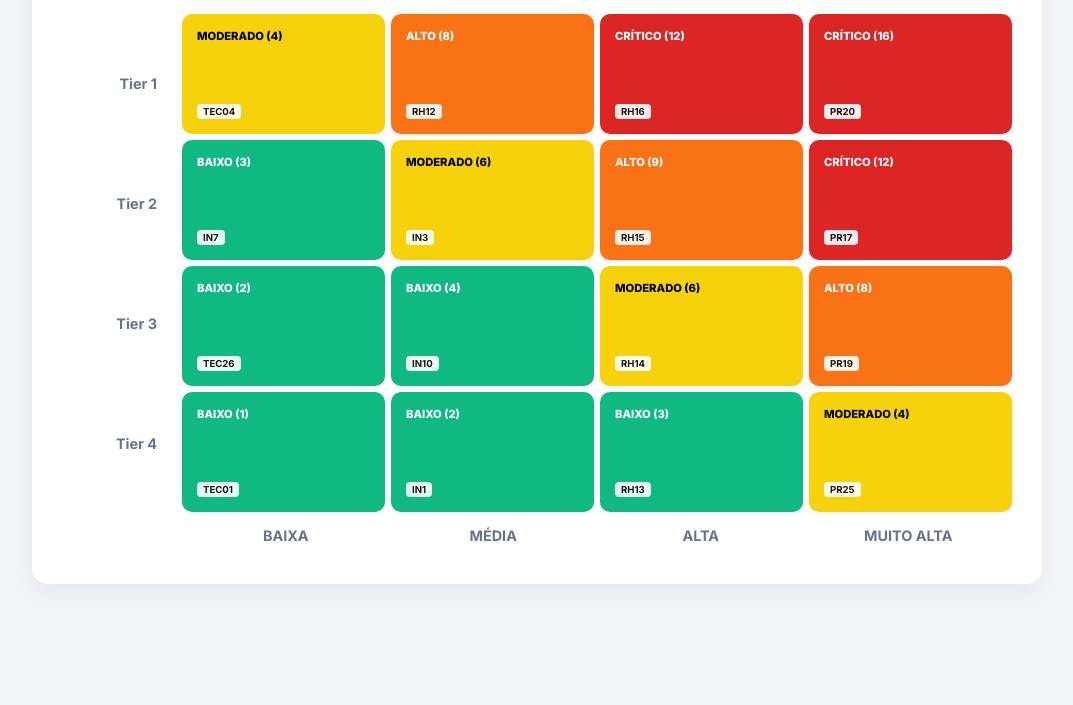
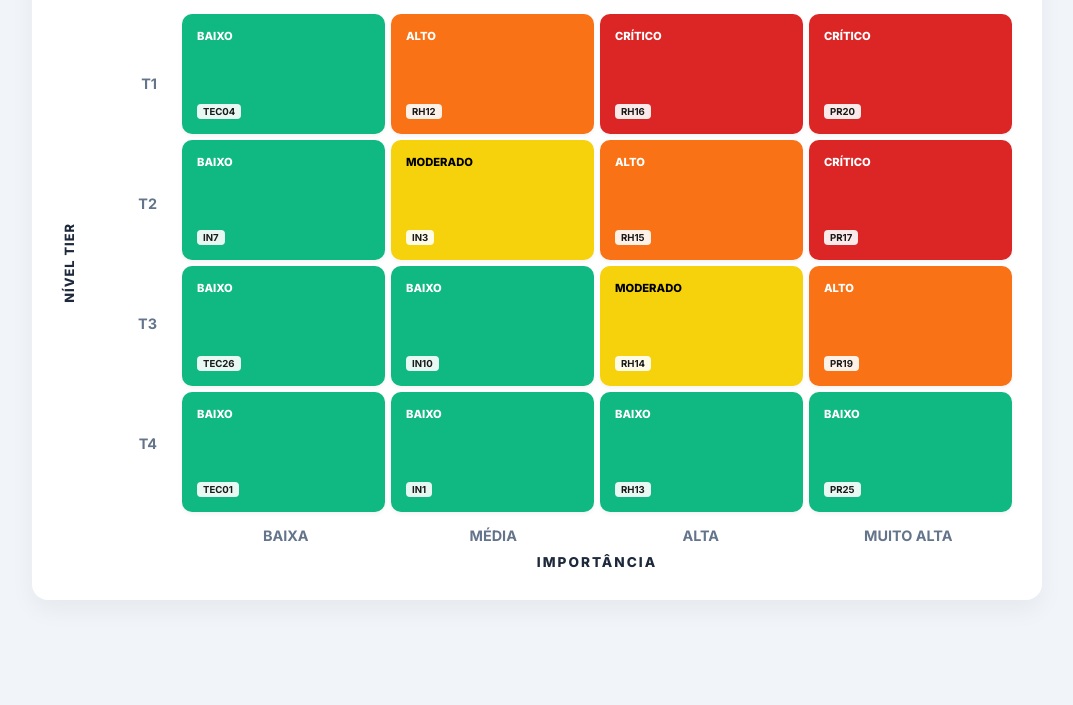
Before and after one commit to sollusinteligencia/tiermap, a plain HTML site: page modelo-matriz.html in a window 1280 px wide. Shown: the part 95-800 px from the top of the page, without its empty margins (103-1176 px from the left). Drawn offline with Linux system fonts and the light colour scheme.

Commit message:
Update modelo-matriz.html
Alteração nos dados da matrix.

```diff
--- a/modelo-matriz.html
+++ b/modelo-matriz.html
@@ -11,37 +11,39 @@
 
 <div class="corporate-container">
     <div class="matrix-header">
-        <h2>Matriz de Criticidade</h2>
+        <h2>Matriz de Criticidade - (Tier x Importância)</h2>
     </div>
 
     <div class="matrix-wrapper">
+        <div class="y-label-vertical">NÍVEL TIER</div>
+
         <div class="y-axis">
-            <div>Tier 1</div>
-            <div>Tier 2</div>
-            <div>Tier 3</div>
-            <div>Tier 4</div>
+            <div>T1</div>
+            <div>T2</div>
+            <div>T3</div>
+            <div>T4</div>
         </div>
 
         <div class="matrix-grid">
-            <div class="cell status-moderado"><span class="risk-level">Moderado (4)</span><div class="tag-group"><span class="tag">TEC04</span></div></div>
-            <div class="cell status-alto"><span class="risk-level">Alto (8)</span><div class="tag-group"><span class="tag">RH12</span></div></div>
-            <div class="cell status-critico"><span class="risk-level">Crítico (12)</span><div class="tag-group"><span class="tag">RH16</span></div></div>
-            <div class="cell status-critico"><span class="risk-level">Crítico (16)</span><div class="tag-group"><span class="tag">PR20</span></div></div>
+            <div class="cell status-baixo"><span class="risk-level">Baixo</span><div class="tag-group"><span class="tag">TEC04</span></div></div>
+            <div class="cell status-alto"><span class="risk-level">Alto</span><div class="tag-group"><span class="tag">RH12</span></div></div>
+            <div class="cell status-critico"><span class="risk-level">Crítico</span><div class="tag-group"><span class="tag">RH16</span></div></div>
+            <div class="cell status-critico"><span class="risk-level">Crítico</span><div class="tag-group"><span class="tag">PR20</span></div></div>
 
-            <div class="cell status-baixo"><span class="risk-level">Baixo (3)</span><div class="tag-group"><span class="tag">IN7</span></div></div>
-            <div class="cell status-moderado"><span class="risk-level">Moderado (6)</span><div class="tag-group"><span class="tag">IN3</span></div></div>
-            <div class="cell status-alto"><span class="risk-level">Alto (9)</span><div class="tag-group"><span class="tag">RH15</span></div></div>
-            <div class="cell status-critico"><span class="risk-level">Crítico (12)</span><div class="tag-group"><span class="tag">PR17</span></div></div>
+            <div class="cell status-baixo"><span class="risk-level">Baixo</span><div class="tag-group"><span class="tag">IN7</span></div></div>
+            <div class="cell status-moderado"><span class="risk-level">Moderado</span><div class="tag-group"><span class="tag">IN3</span></div></div>
+            <div class="cell status-alto"><span class="risk-level">Alto</span><div class="tag-group"><span class="tag">RH15</span></div></div>
+            <div class="cell status-critico"><span class="risk-level">Crítico</span><div class="tag-group"><span class="tag">PR17</span></div></div>
 
-            <div class="cell status-baixo"><span class="risk-level">Baixo (2)</span><div class="tag-group"><span class="tag">TEC26</span></div></div>
-            <div class="cell status-baixo"><span class="risk-level">Baixo (4)</span><div class="tag-group"><span class="tag">IN10</span></div></div>
-            <div class="cell status-moderado"><span class="risk-level">Moderado (6)</span><div class="tag-group"><span class="tag">RH14</span></div></div>
-            <div class="cell status-alto"><span class="risk-level">Alto (8)</span><div class="tag-group"><span class="tag">PR19</span></div></div>
+            <div class="cell status-baixo"><span class="risk-level">Baixo</span><div class="tag-group"><span class="tag">TEC26</span></div></div>
+            <div class="cell status-baixo"><span class="risk-level">Baixo</span><div class="tag-group"><span class="tag">IN10</span></div></div>
+            <div class="cell status-moderado"><span class="risk-level">Moderado</span><div class="tag-group"><span class="tag">RH14</span></div></div>
+            <div class="cell status-alto"><span class="risk-level">Alto</span><div class="tag-group"><span class="tag">PR19</span></div></div>
 
-            <div class="cell status-baixo"><span class="risk-level">Baixo (1)</span><div class="tag-group"><span class="tag">TEC01</span></div></div>
-            <div class="cell status-baixo"><span class="risk-level">Baixo (2)</span><div class="tag-group"><span class="tag">IN1</span></div></div>
-            <div class="cell status-baixo"><span class="risk-level">Baixo (3)</span><div class="tag-group"><span class="tag">RH13</span></div></div>
-            <div class="cell status-moderado"><span class="risk-level">Moderado (4)</span><div class="tag-group"><span class="tag">PR25</span></div></div>
+            <div class="cell status-baixo"><span class="risk-level">Baixo</span><div class="tag-group"><span class="tag">TEC01</span></div></div>
+            <div class="cell status-baixo"><span class="risk-level">Baixo</span><div class="tag-group"><span class="tag">IN1</span></div></div>
+            <div class="cell status-baixo"><span class="risk-level">Baixo</span><div class="tag-group"><span class="tag">RH13</span></div></div>
+            <div class="cell status-baixo"><span class="risk-level">Baixo</span><div class="tag-group"><span class="tag">PR25</span></div></div>
         </div>
 
         <div class="x-axis">
@@ -50,9 +52,10 @@
             <div>Alta</div>
             <div>Muito Alta</div>
         </div>
+
+        <div class="x-label-horizontal">IMPORTÂNCIA</div>
     </div>
 </div>
 
 </body>
-
 </html>
```
